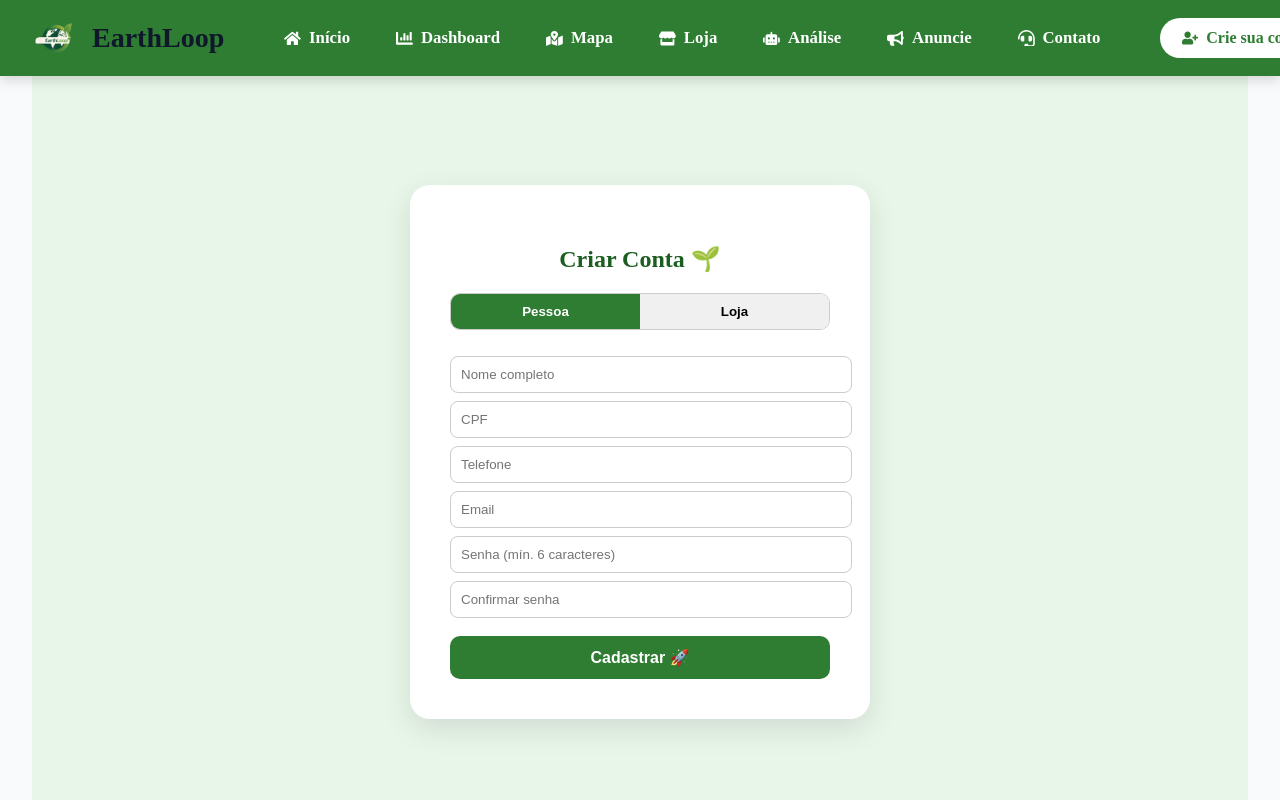
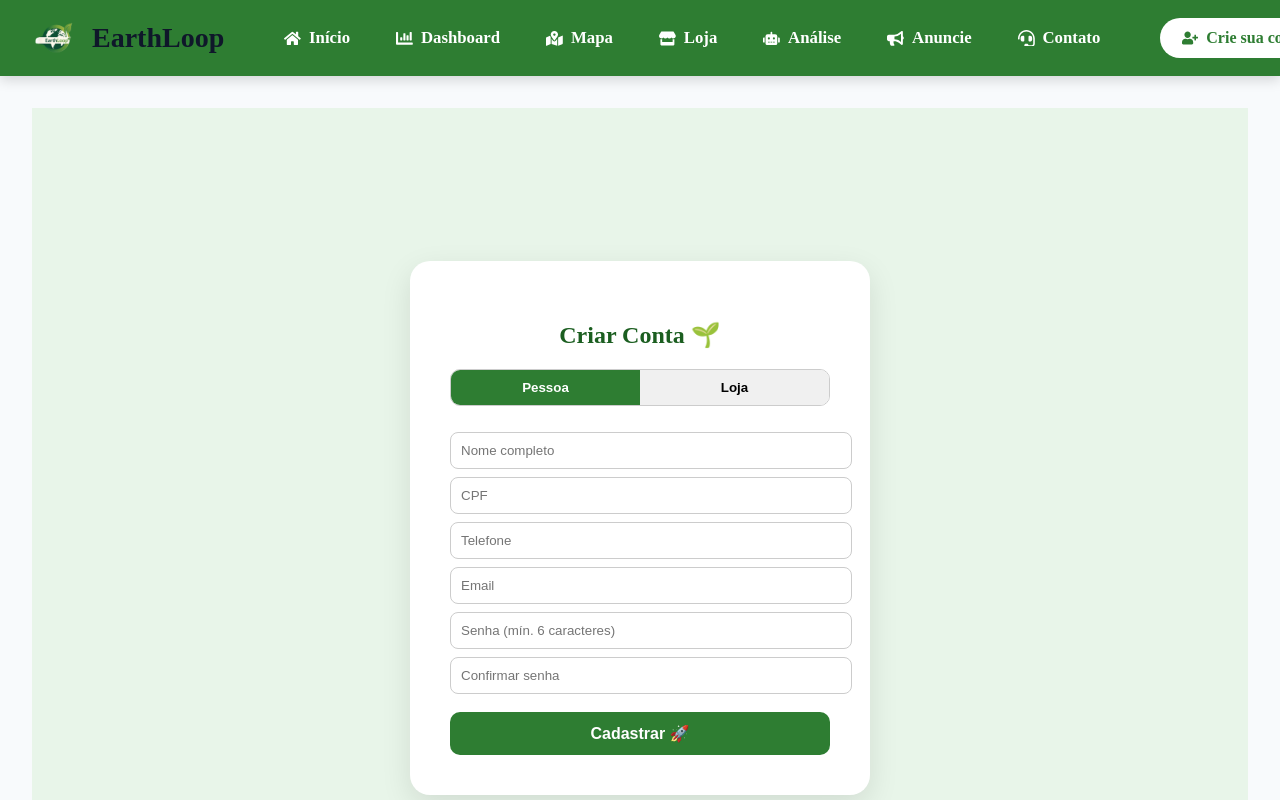
Before and after one commit to VCout1nho/earthloop-frontend, a React (Create React App) app: page /cadastro in a window 1280 px wide. Shown: the top 800 px of the page. Built offline with nearby package versions, Linux system fonts and the light colour scheme; no server answers.

Commit message:
fix: layout com header horizontal

```diff
--- a/src/components/Layout.js
+++ b/src/components/Layout.js
@@ -1,25 +1,21 @@
-// src/components/Layout.js
 import React from 'react';
 import { Outlet } from 'react-router-dom';
 import Sidebar from './Sidebar';
 
 export default function Layout() {
   return (
-    <div className="app-layout flex min-h-screen w-full">
+    <div style={{ minHeight: '100vh', background: 'var(--bg-primary)' }}>
       <Sidebar />
 
-      <main
-  className="flex-1"
-  style={{
-    marginLeft: 'var(--sidebar-width)',
-    transition: 'margin-left 0.4s ease',
-    background: 'var(--bg-primary)',
-    minHeight: '100vh',
-    padding: '2rem',
-  }}
->
-  <Outlet />
-</main>
+      <main style={{
+        marginTop: '76px',
+        padding: '2rem',
+        minHeight: 'calc(100vh - 76px)',
+        background: 'var(--bg-primary)',
+        color: 'var(--text-primary)',
+      }}>
+        <Outlet />
+      </main>
     </div>
   );
 }
--- a/src/pages/CadastroPage.js
+++ b/src/pages/CadastroPage.js
@@ -124,7 +124,7 @@ export default function CadastroPage() {
               <input name="nomeEstabelecimento" placeholder="Nome do estabelecimento" onChange={handleChange} style={inputStyle("nomeEstabelecimento")} />
               {errors.nomeEstabelecimento && <span className="error-msg">{errors.nomeEstabelecimento}</span>}
 
-              <input name="documentoDono" placeholder="CPF/CNPJ do dono" onChange={handleChange} style={inputStyle("documentoDono")} />
+              <input name="documentoDono" placeholder="CPF Propietário(a) or CNPJ Estabelecimento" onChange={handleChange} style={inputStyle("documentoDono")} />
               {errors.documentoDono && <span className="error-msg">{errors.documentoDono}</span>}
             </>
           )}
```
